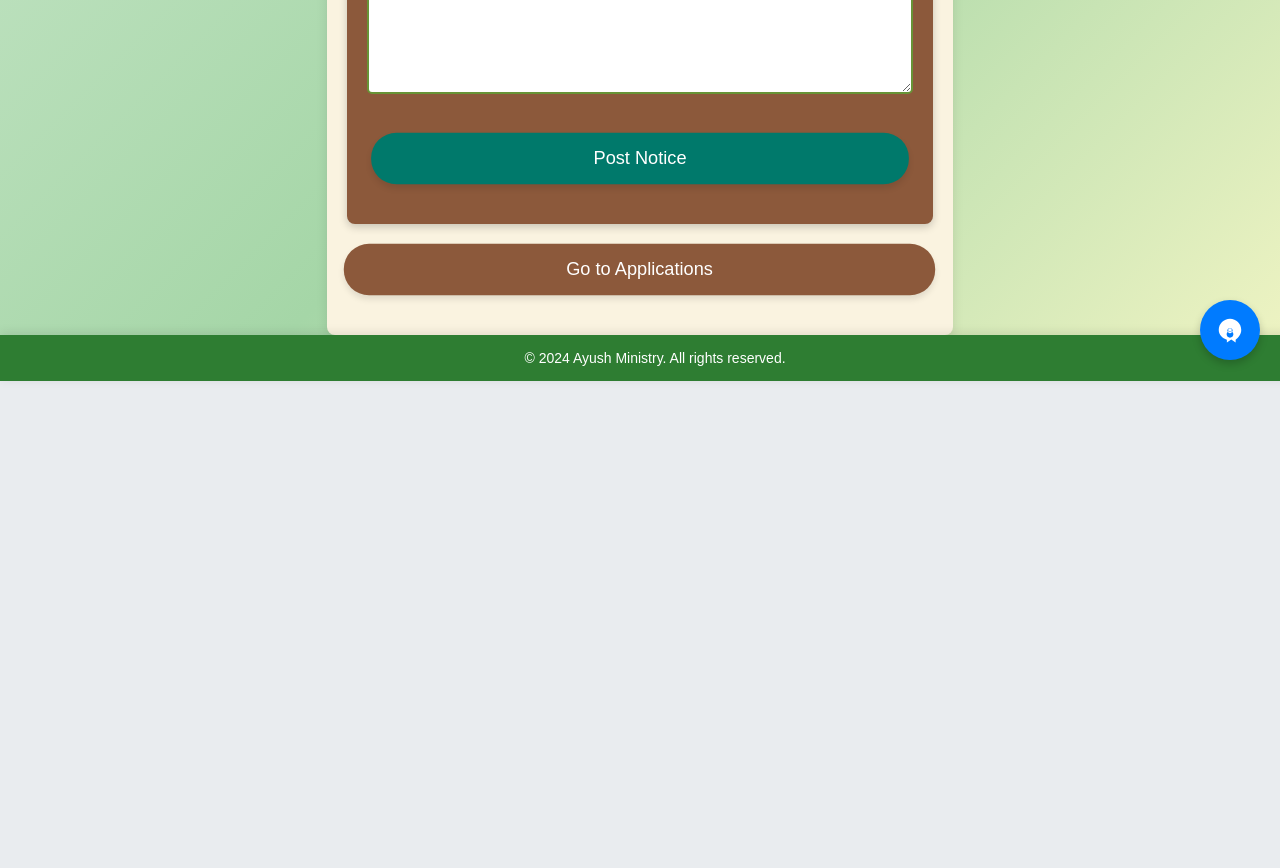
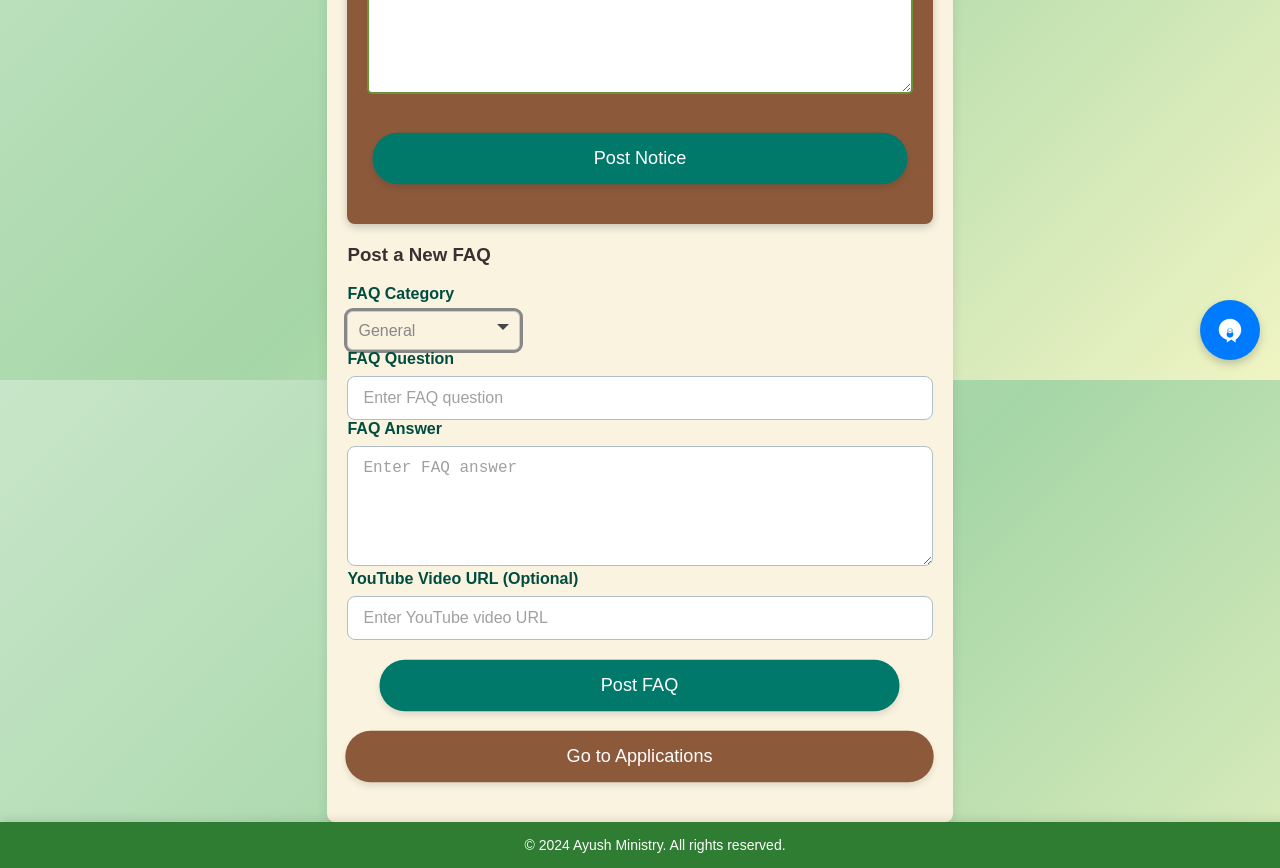
Before and after one commit to Prattaykun/AyushPrototypeFinal, a React (Create React App) app: page /GovDashboard in a window 1280 px wide. Shown: the part 420-1288 px from the top of the page. Before the commit the page ends 801 px from the top, so only its background shows below. Built offline with nearby package versions, Linux system fonts and the light colour scheme; no server answers; the database is empty; sample sign-in values are in the browser's storage.

Commit message:
dynamic FAQ push added

```diff
--- a/src/components/Dashboard/GovDashboard.jsx
+++ b/src/components/Dashboard/GovDashboard.jsx
@@ -1,26 +1,65 @@
 import React, { useState } from 'react';
 import { useNavigate } from 'react-router-dom'; // Assuming you are using React Router for navigation
-import { collection, addDoc,serverTimestamp } from 'firebase/firestore';
+import { collection, addDoc, serverTimestamp } from 'firebase/firestore';
 import { db } from '../../firebase'; // Firestore instance
 
 const GovDashboard = () => {
+  const [faqCategory, setFaqCategory] = useState('generalFAQs');
+  const [faqQuestion, setFaqQuestion] = useState('');
+  const [faqAnswer, setFaqAnswer] = useState('');
+  const [faqVideoURL, setFaqVideoURL] = useState('');
+  const [loading, setLoading] = useState(false);
+  const [faqSuccess, setFaqSuccess] = useState('');
+  const [faqError, setFaqError] = useState('');
   const [noticeTitle, setNoticeTitle] = useState('');
   const [noticeContent, setNoticeContent] = useState('');
-  const [loading, setLoading] = useState(false);
-  const [success, setSuccess] = useState('');
-  const [error, setError] = useState('');
+  const [noticeLoading, setNoticeLoading] = useState(false);
+  const [noticeSuccess, setNoticeSuccess] = useState('');
+  const [noticeError, setNoticeError] = useState('');
   const navigate = useNavigate(); // Hook for navigation
 
-  // Function to handle form submission and push notice to Firestore
+  // Function to handle FAQ submission to Firestore
+  const handlePushFAQ = async (e) => {
+    e.preventDefault();
+    setLoading(true);
+    setFaqError('');
+    setFaqSuccess('');
+
+    if (faqQuestion === '' || faqAnswer === '') {
+      setFaqError('Both question and answer are required.');
+      setLoading(false);
+      return;
+    }
+
+    try {
+      await addDoc(collection(db, faqCategory), {
+        question: faqQuestion,
+        answer: faqAnswer,
+        videoURL: faqVideoURL || null, // Optional video URL
+        timestamp: serverTimestamp(),
+      });
+      setFaqSuccess('FAQ posted successfully!');
+      setFaqQuestion('');
+      setFaqAnswer('');
+      setFaqVideoURL('');
+    } catch (err) {
+      setFaqError('Error posting FAQ. Please try again.');
+      console.error('Error adding FAQ:', err);
+    } finally {
+      setLoading(false);
+    }
+  };
+
+  // Function to handle Notice submission to Firestore (no changes here)
   const handlePushNotice = async (e) => {
     e.preventDefault();
-    setLoading(true);
-    setError('');
-    setSuccess('');
+    setNoticeLoading(true);
+    setNoticeError('');
+    setNoticeSuccess('');
 
     if (noticeTitle === '' || noticeContent === '') {
-      setError('Both title and content are required.');
-      setLoading(false);
+      setNoticeError('Both title and content are required.');
+      setNoticeLoading(false);
       return;
     }
 
@@ -30,16 +69,17 @@ const GovDashboard = () => {
         content: noticeContent,
         timestamp: serverTimestamp(), // Using serverTimestamp for accurate time
       });
-      setSuccess('Notice posted successfully!');
+      setNoticeSuccess('Notice posted successfully!');
       setNoticeTitle('');
       setNoticeContent('');
     } catch (err) {
-      setError('Error posting notice. Please try again.');
+      setNoticeError('Error posting notice. Please try again.');
       console.error('Error adding notice:', err);
     } finally {
-      setLoading(false);
+      setNoticeLoading(false);
     }
   };
+
   // Navigate to ApplicationsGov page
   const navigateToApplications = () => {
     navigate('/ApplicationsGov');
@@ -49,6 +89,7 @@ const GovDashboard = () => {
     <div className="gov-dashboard">
       <h2>Government Dashboard</h2>
 
+      {/* Notice section (unchanged) */}
       <div className="notice-section">
         <h3>Post a New Notice</h3>
         <form onSubmit={handlePushNotice}>
@@ -71,12 +112,67 @@ const GovDashboard = () => {
               required
             />
           </div>
-          <button type="submit" disabled={loading}>
-            {loading ? 'Posting...' : 'Post Notice'}
+          <button type="submit" disabled={noticeLoading}>
+            {noticeLoading ? 'Posting...' : 'Post Notice'}
           </button>
         </form>
-        {success && <p className="success-message">{success}</p>}
-        {error && <p className="error-message">{error}</p>}
+        {noticeSuccess && <p className="success-message">{noticeSuccess}</p>}
+        {noticeError && <p className="error-message">{noticeError}</p>}
+      </div>
+
+      {/* FAQ section */}
+      <div className="faq-section">
+        <h3>Post a New FAQ</h3>
+        <form onSubmit={handlePushFAQ}>
+          <div>
+            <label>FAQ Category</label>
+            <select
+              value={faqCategory}
+              onChange={(e) => setFaqCategory(e.target.value)}
+              required
+            >
+              <option value="">Select FAQ Category</option>
+              <option value="generalFAQs">General</option>
+              <option value="startupFAQs">Startups</option>
+              <option value="regulatorFAQs">Regulator</option>
+              <option value="technicalSupportFAQs">Technical Support</option>
+              <option value="stakeholderFAQs">Stakeholder</option>
+            </select>
+          </div>
+          <div>
+            <label>FAQ Question</label>
+            <input
+              type="text"
+              value={faqQuestion}
+              onChange={(e) => setFaqQuestion(e.target.value)}
+              placeholder="Enter FAQ question"
+              required
+            />
+          </div>
+          <div>
+            <label>FAQ Answer</label>
+            <textarea
+              value={faqAnswer}
+              onChange={(e) => setFaqAnswer(e.target.value)}
+              placeholder="Enter FAQ answer"
+              required
+            />
+          </div>
+          <div>
+            <label>YouTube Video URL (Optional)</label>
+            <input
+              type="text"
+              value={faqVideoURL}
+              onChange={(e) => setFaqVideoURL(e.target.value)}
+              placeholder="Enter YouTube video URL"
+            />
+          </div>
+          <button type="submit" disabled={loading}>
+            {loading ? 'Posting...' : 'Post FAQ'}
+          </button>
+        </form>
+        {faqSuccess && <p className="success-message">{faqSuccess}</p>}
+        {faqError && <p className="error-message">{faqError}</p>}
       </div>
 
       <div className="applications-button">
--- a/src/components/menu/FAQ.jsx
+++ b/src/components/menu/FAQ.jsx
@@ -1,128 +1,49 @@
-import React, { useState } from "react";
+import React, { useState, useEffect } from "react";
+import { collection, getDocs } from 'firebase/firestore';
+import { db } from '../../firebase'; // Firestore instance
 import "./FAQ.css";
 
 const FAQ = () => {
+  const [generalFAQs, setGeneralFAQs] = useState([]);
+  const [startupFAQs, setStartupFAQs] = useState([]);
+  const [regulatorFAQs, setRegulatorFAQs] = useState([]);
+  const [technicalSupportFAQs, setTechnicalSupportFAQs] = useState([]);
+  const [stakeholderFAQs, setStakeholderFAQs] = useState([]);
   const [activeIndex, setActiveIndex] = useState(null);
+
+  // Fetch FAQs from Firestore
+  useEffect(() => {
+    const fetchFAQs = async () => {
+      try {
+        const generalSnapshot = await getDocs(collection(db, 'generalFAQs'));
+        const startupSnapshot = await getDocs(collection(db, 'startupFAQs'));
+        const regulatorSnapshot = await getDocs(collection(db, 'regulatorFAQs'));
+        const technicalSnapshot = await getDocs(collection(db, 'technicalSupportFAQs'));
+        const stakeholderSnapshot = await getDocs(collection(db, 'stakeholderFAQs'));
+
+        setGeneralFAQs(generalSnapshot.docs.map(doc => doc.data()));
+        setStartupFAQs(startupSnapshot.docs.map(doc => doc.data()));
+        setRegulatorFAQs(regulatorSnapshot.docs.map(doc => doc.data()));
+        setTechnicalSupportFAQs(technicalSnapshot.docs.map(doc => doc.data()));
+        setStakeholderFAQs(stakeholderSnapshot.docs.map(doc => doc.data()));
+      } catch (error) {
+        console.error("Error fetching FAQs:", error);
+      }
+    };
+
+    fetchFAQs();
+  }, []);
 
   const toggleFAQ = (index) => {
     setActiveIndex(activeIndex === index ? null : index);
   };
 
-  const generalFAQs = [
-    {
-      question: "How do I create an account?",
-      answer:
-        'To create an account, click on the "Register" button on the homepage and fill out the required information. Once completed, verify your email to activate your account.',
-    },
-    {
-      question: "What should I do if I forget my password?",
-      answer:
-        'Click the "Forgot Password" link on the login page. Enter your registered email, and we will send you instructions to reset your password.',
-    },
-    {
-      question: "Can I update my personal or business information?",
-      answer:
-        "Yes, you can update your profile by logging into your account and editing the necessary fields.",
-    },
-    {
-      question: "Is my data secure?",
-      answer:
-        "Yes, we use industry-standard encryption and security protocols to ensure that your data is protected.",
-    },
-    {
-      question:
-        "What should I do if I encounter technical issues during registration or login?",
-      answer:
-        "You can contact our technical support team via email or call us at +91 1234 567 890.",
-    },
-    {
-      question: "Can I access the portal from mobile devices?",
-      answer:
-        "Yes, our portal is mobile-friendly and can be accessed from any device with an internet connection.",
-    },
-  ];
-
-  const startupFAQs = [
-    {
-      question: "What documents are required to register my startup?",
-      answer:
-        "You will need your company registration certificate, tax identification number, and other relevant legal documents.",
-    },
-    {
-      question: "Can I submit applications for government grants or licenses?",
-      answer:
-        "Yes, once registered, you will have access to various services, including applications for grants and licenses.",
-    },
-    {
-      question: "What happens after I register my startup?",
-      answer:
-        "After completing registration, your details will be reviewed, and you will receive a confirmation email once your account is approved.",
-    },
-    {
-      question: "Can I track the status of my applications?",
-      answer:
-        'Yes, you can view the status of your applications in the "My Applications" section of your dashboard.',
-    },
-  ];
-
-  const regulatorFAQs = [
-    {
-      question: "How do I register as a regulator or stakeholder?",
-      answer:
-        "Registration is handled by the portal admin. Once your credentials are issued, you can log in using the Stakeholder Login section.",
-    },
-    {
-      question: "What types of data can I access?",
-      answer:
-        "You will have access to relevant reports, compliance documents, and performance metrics necessary for regulatory review.",
-    },
-    {
-      question: "Can I provide feedback or suggest changes?",
-      answer:
-        "Yes, there is a feedback feature within the portal for submitting comments or suggestions related to startups.",
-    },
-    {
-      question: "How can I monitor compliance or license submissions?",
-      answer:
-        'Navigate to the "Compliance" section to track submissions, review documents, and monitor compliance status.',
-    },
-  ];
-
-  const technicalSupportFAQs = [
-    {
-      question: "What should I do if the portal is not loading?",
-      answer:
-        "Try clearing your browser cache or switching to a different browser. If the problem persists, check your internet connection or contact technical support.",
-    },
-    {
-      question: "Why am I seeing an error while uploading documents?",
-      answer:
-        "Ensure the document format is supported and doesn't exceed the maximum file size limit. If the issue continues, contact support.",
-    },
-    {
-      question: "How can I report a bug or issue?",
-      answer:
-        "Submit a bug report through the Help section or email our support team.",
-    },
-  ];
-
-  const securityFAQs = [
-    {
-      question: "How is my data protected?",
-      answer:
-        "We use SSL encryption and follow industry best practices for securing your data.",
-    },
-    {
-      question: "Who has access to my personal and business information?",
-      answer:
-        "Only authorized personnel, such as government officials and relevant stakeholders, have access to your information.",
-    },
-    {
-      question: "Can I delete my account?",
-      answer:
-        "Yes, you can delete your account by contacting support or going to Account Settings and selecting the delete option.",
-    },
-  ];
+  // Function to convert a regular YouTube URL into embedded format
+  const getEmbeddedURL = (url) => {
+    if (!url) return null;
+    const videoIdMatch = url.match(/(?:https?:\/\/)?(?:www\.)?(?:youtube\.com\/(?:watch\?v=|embed\/)|youtu\.be\/)([a-zA-Z0-9_-]{11})/);
+    return videoIdMatch ? `https://www.youtube.com/embed/${videoIdMatch[1]}` : null;
+  };
 
   const renderFAQs = (faqs) =>
     faqs.map((faq, index) => (
@@ -132,6 +53,19 @@ const FAQ = () => {
         </div>
         <div className={`faq-answer ${activeIndex === index ? "active" : ""}`}>
           {faq.answer}
+          {faq.videoURL && (
+            <div className="faq-video">
+              <iframe
+                width="560"
+                height="315"
+                src={getEmbeddedURL(faq.videoURL)}
+                title="FAQ Video"
+                frameBorder="0"
+                allow="accelerometer; autoplay; clipboard-write; encrypted-media; gyroscope; picture-in-picture"
+                allowFullScreen
+              ></iframe>
+            </div>
+          )}
         </div>
       </div>
     ));
@@ -150,8 +84,8 @@ const FAQ = () => {
       <h2>Technical Support and Troubleshooting</h2>
       {renderFAQs(technicalSupportFAQs)}
 
-      <h2>Security and Privacy</h2>
-      {renderFAQs(securityFAQs)}
+      <h2>Stakeholder FAQs</h2>
+      {renderFAQs(stakeholderFAQs)}
     </div>
   );
 };
```
